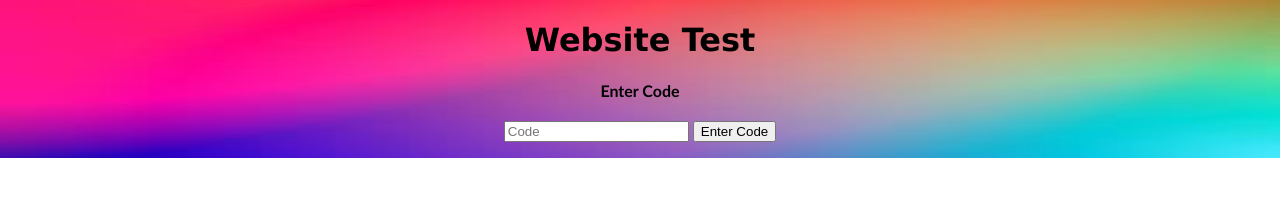
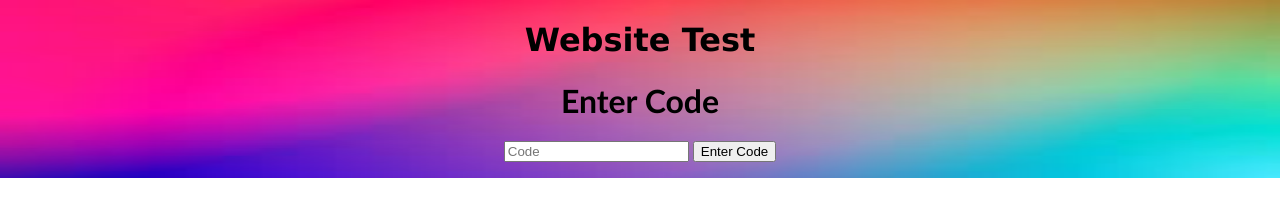
Before and after one commit to MrBitz/MrBitz.github.io, a plain HTML site: page index.html in a window 1280 px wide. Drawn offline with Linux system fonts and the light colour scheme.

Commit message:
Update index.html

```diff
--- a/index.html
+++ b/index.html
@@ -17,7 +17,7 @@
 <body>
     <center>
         <h1 style="font-family:verdana">Website Test</h1>
-        <h4 style="font-family: 'Trebuchet MS', sans-serif;">Enter Code</h4>
+        <h1 style="font-family: 'Trebuchet MS', sans-serif">Enter Code</h1>
         <input type="text" id="Code" placeholder="Code">
         <input type="button" onclick="clicked()" value="Enter Code">
         <script src="code.js"></script>
```
